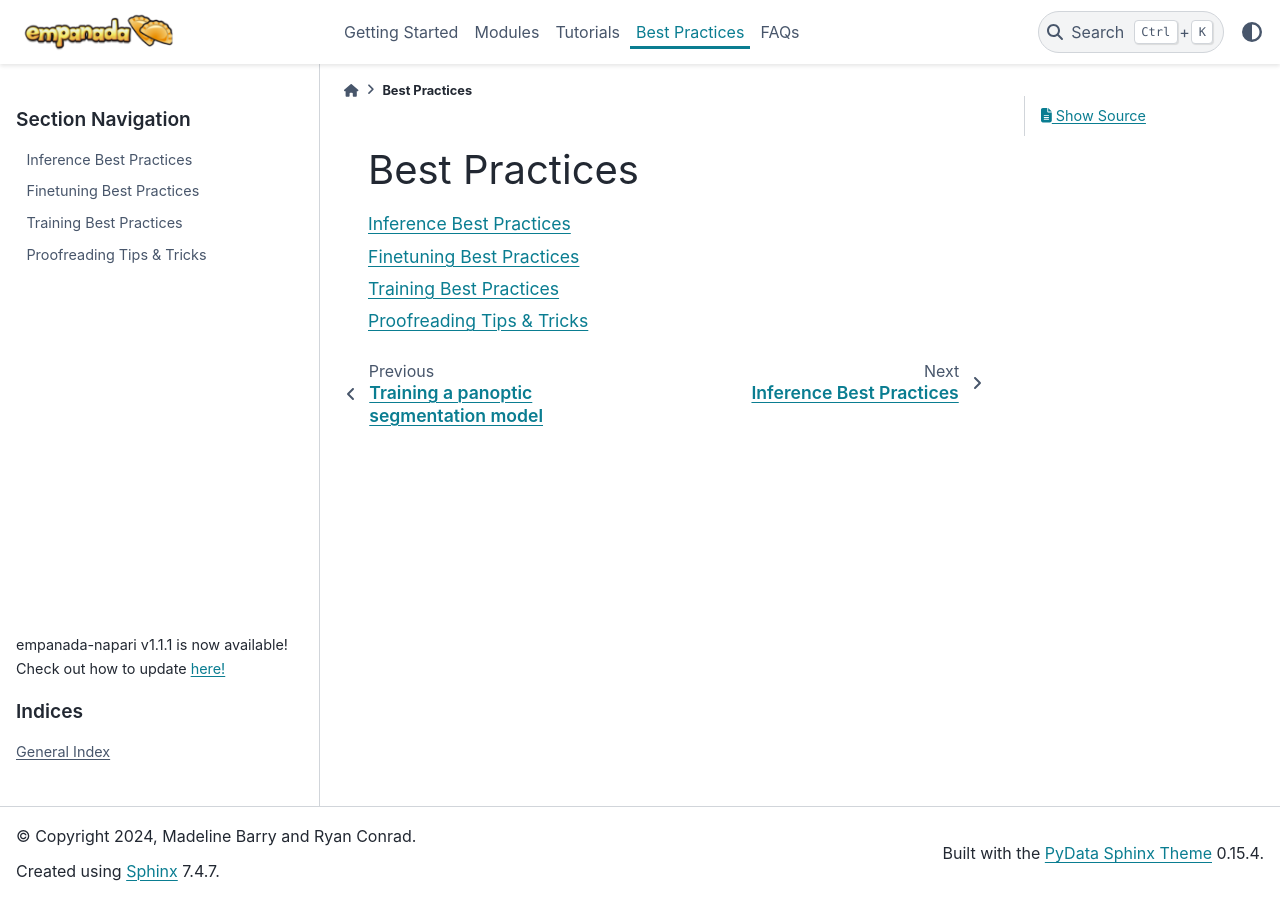
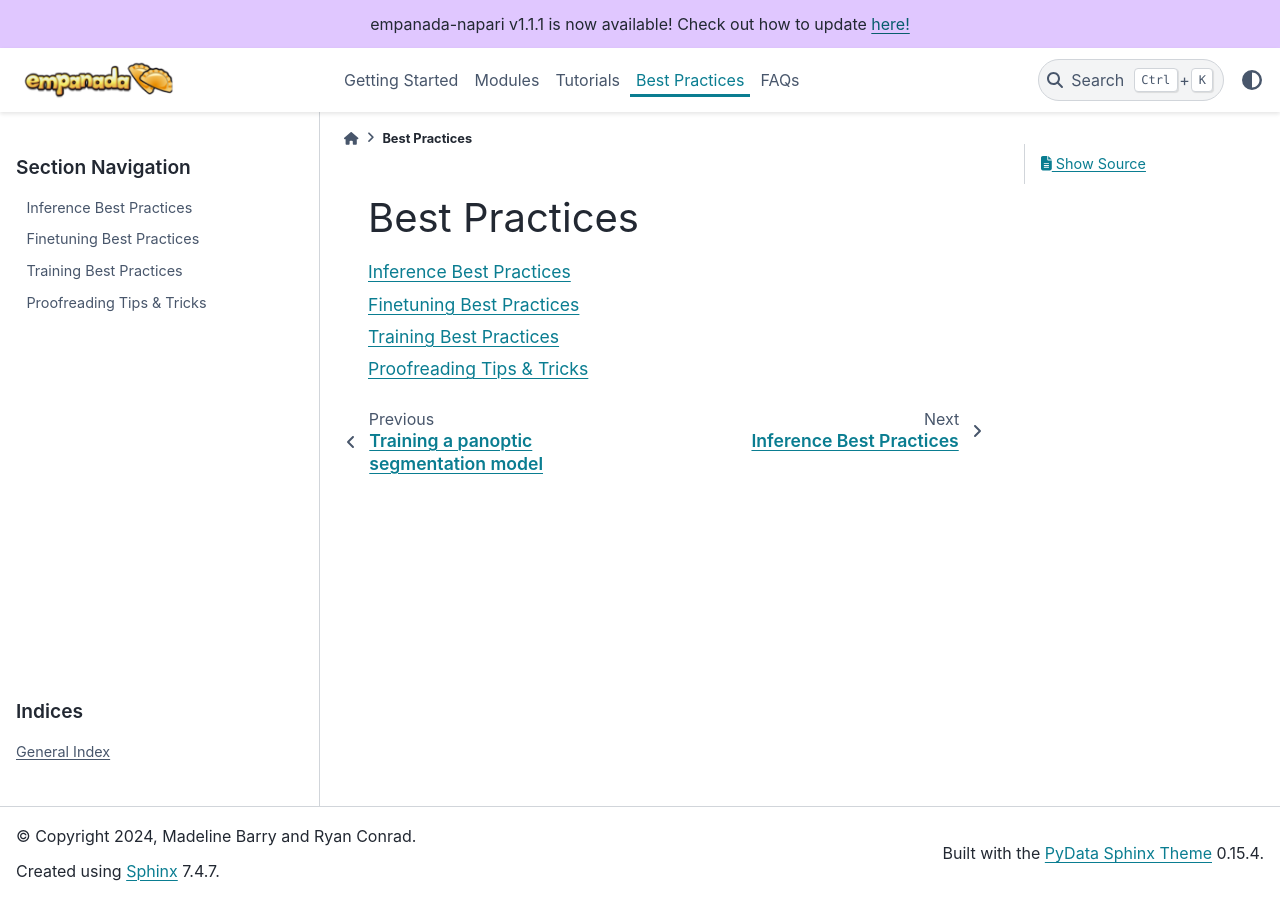
Before and after one commit to volume-em/empanada-napari-docs, a Sphinx documentation site: the page built from docs/best_practice/index.rst, in a window 1280 px wide. Built offline with Sphinx 7.4.7 and the PyData theme 0.15.4, drawn with Linux system fonts in a browser that asks for light colours.

Commit message:
Added v1.1.1 announcement banner to docs

```diff
--- a/docs/_templates/custom-announcement-banner.html
+++ b/docs/_templates/custom-announcement-banner.html
@@ -1,4 +1,4 @@
-<div class="sidebar-message">
+<div class="announcement">
   empanada-napari v1.1.1 is now available! Check out how to update
   <a href="https://empanada.readthedocs.io/en/latest/getting_started/install.html">here!</a>
 </div>
--- a/docs/conf.py
+++ b/docs/conf.py
@@ -36,9 +36,9 @@
 
 html_theme = 'pydata_sphinx_theme'
 html_theme_options = {
-	"primary_sidebar_end": ["custom-announcement-banner.html", "indices.html", "sidebar-ethical-ads.html"],
+	"primary_sidebar_end": ["indices.html", "sidebar-ethical-ads.html"],
 	"show_nav_level": 0,
-	"announcement": "https://github.com/volume-em/empanada-napari-docs/raw/main/docs/_templates/custom-announcement-banner.html",
+	"announcement": "empanada-napari v1.1.1 is now available! Check out how to update <a href='https://empanada.readthedocs.io/en/latest/getting_started/install.html'>here!</a>",
 }
 html_logo = '_static/empanada_logo_icon.png'
 html_favicon = '_static/favicon.ico'
```
